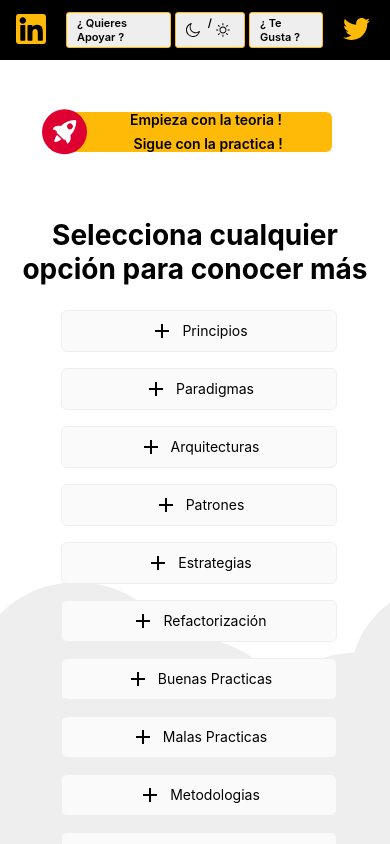
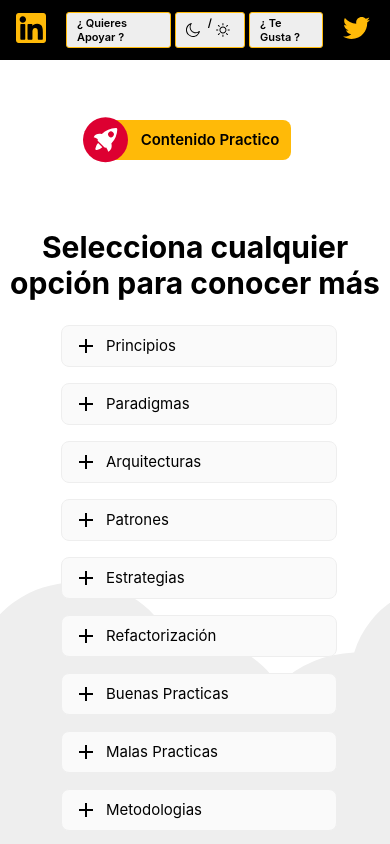
Before and after one commit to andresGarcia97/Links-De-Estudio, an Angular app: page / in a window 390 px wide. Shown: the top 844 px of the page. Built offline with nearby package versions, Linux system fonts and the light colour scheme.

Commit message:
style: se mejoran estilos para movil
feat: se añaden tipos de relaciones entre clases a ParadigmasComponent

```diff
--- a/src/app/app.component.html
+++ b/src/app/app.component.html
@@ -143,7 +143,7 @@
         </g>
       </g>
     </svg>
-    <span>Empieza con la teoria ! &nbsp;Sigue con la practica !</span>
+    <span>Contenido Practico</span>
   </div>
 
   <div class="content" role="main">
--- a/src/app/components/paradigmas/paradigmas.component.html
+++ b/src/app/components/paradigmas/paradigmas.component.html
@@ -25,6 +25,14 @@
       <svg class="material-icons" xmlns="http://www.w3.org/2000/svg" width="24" height="24" viewBox="0 0 24 24">
         <path d="M19 13h-6v6h-2v-6H5v-2h6V5h2v6h6v2z" /></svg>
       <span>Pilares POO</span>
+    </div>
+
+    <div class="card card-small"
+      (click)="linkReferencia('composicion','https://www.seas.es/blog/informatica/agregacion-vs-composicion-en-diagramas-de-clases-uml/')"
+      tabindex="0">
+      <svg class="material-icons" xmlns="http://www.w3.org/2000/svg" width="24" height="24" viewBox="0 0 24 24">
+        <path d="M19 13h-6v6h-2v-6H5v-2h6V5h2v6h6v2z" /></svg>
+      <span>Relaciones</span>
     </div>
 
     <div class="card card-small"
@@ -87,17 +95,33 @@
     <pre *ngSwitchCase="'imperativo'">  - Funcional -> la base son las funciones que se pueden concatenar para formar estructuras o usarse como argumentos </pre>
     <pre *ngSwitchCase="'imperativo'">  - Logica -> la base es la matematica y su logica para predecir el resultado</pre>
 
-    <pre *ngSwitchCase="'poo'">- Alta integración Bajo acoplamiento</pre>
+    <pre *ngSwitchCase="'poo'">- Alta integridad, Bajo acoplamiento</pre>
     <pre *ngSwitchCase="'poo'">- Mejora la abstracción de los problemas al acercarlos a lo cotidiano </pre>
-    <pre *ngSwitchCase="'poo'">- Clases      -> abstracciones de la realidad </pre>
-    <pre *ngSwitchCase="'poo'">- Objetos     -> instancias de una clase </pre>
-    <pre *ngSwitchCase="'poo'">- Propiedades -> atributos o caracteristicas de un objeto</pre>
-    <pre *ngSwitchCase="'poo'">- Metodos     -> comportamientos o acciones de un objeto</pre>
+    <pre *ngSwitchCase="'poo'"> - Clases      -> abstracciones de la realidad, convertidas en plantillas </pre>
+    <pre *ngSwitchCase="'poo'"> - Objetos     -> instancia de una clase, con propiedades unicas </pre>
+    <pre *ngSwitchCase="'poo'"> - Propiedades -> atributos o caracteristicas de un objeto</pre>
+    <pre *ngSwitchCase="'poo'"> - Metodos     -> comportamientos o acciones de un objeto</pre>
 
     <pre *ngSwitchCase="'pooPilares'">- Encasulapción -> todas las propiedades del objeto son solo del objeto ó de la clase </pre>
-    <pre *ngSwitchCase="'pooPilares'">- Abstracción -> las acciones son publicas pero su complejidad esta oculta</pre>
-    <pre *ngSwitchCase="'pooPilares'">- Herencia -> los hijos tienen acceso a los metodos y atributos del padre, además de las propias </pre>
-    <pre *ngSwitchCase="'pooPilares'">- Polimorfismo -> cada objeto se puede comportar diferente, aunque tenga una misma base </pre>
+    <pre *ngSwitchCase="'pooPilares'">- Abstracción   -> las acciones son publicas pero su complejidad esta oculta; todos necesitan el que, más no interesa el como </pre>
+    <pre *ngSwitchCase="'pooPilares'">- Herencia      -> los hijos tienen acceso a los metodos y atributos del padre, además de las propias, pero el padre no conoce a sus hijos </pre>
+    <pre *ngSwitchCase="'pooPilares'">- Polimorfismo  -> cada objeto se puede comportar diferente, aunque tenga una misma base, solamente cambiando la instancia </pre>
+
+    <pre *ngSwitchCase="'composicion'">- La Agregación y la Composición, Son 2 tipos diferentes de relaciones entre clases </pre>
+    <pre *ngSwitchCase="'composicion'">- En los diagramas UML se suele representar por medio de un diamante con o sin relleno, ubicado en la clase contenedora </pre>
+    <pre *ngSwitchCase="'composicion'"></pre>
+    <pre *ngSwitchCase="'composicion'"> - Agregación -> Indica que una clase es parte de otra, y que los componentes pueden ser compartidos por otros </pre>
+    <pre *ngSwitchCase="'composicion'">  - La destrucción del compuesto no neceriamente indica la destrucción de los componentes </pre>
+    <pre *ngSwitchCase="'composicion'">  - Se suele representar mediante un diamante sin relleno en UML</pre>
+    <pre *ngSwitchCase="'composicion'">  - Cualquier Empresa Tiene 0..* Clientes, los clientes y la empresa pueden vivir independientemente el uno del otro </pre>
+    <pre *ngSwitchCase="'composicion'"></pre>
+    <pre *ngSwitchCase="'composicion'"> - Composición -> La clase contenida y el contenedor deben tener los mismmos ciclos de vida </pre>
+    <pre *ngSwitchCase="'composicion'">  - Los objetos contenidos son solamente del objeto contenedor, si este se destruye, todos sus componentes tambien </pre>
+    <pre *ngSwitchCase="'composicion'">  - Su representación en UML se da mediante un diamante con relleno </pre>
+    <pre *ngSwitchCase="'composicion'">  - Una Empresa tiene 1..* Empleados, si NO existe una empresa, NO pueden existir sus empleados </pre>
+    <pre *ngSwitchCase="'composicion'"></pre>
+    <pre *ngSwitchCase="'composicion'">- En cuestion de codigo ambas relaciones no se diferencian entre si (en la mayoria de lenguajes) </pre>
+    <pre *ngSwitchCase="'composicion'">- La principal diferencia es a nivel conceptual, donde esta si puede ayudar a entender mejor el problema y su modelado </pre>
 
     <pre *ngSwitchCase="'pooStatic'">- Metodos o atributos que pertenecen a la clase y no a un objeto como tal</pre>
     <pre *ngSwitchCase="'pooStatic'">- Son accesibles de manera global, por lo que hay que tener cuidado con su uso </pre>
--- a/src/styles.css
+++ b/src/styles.css
@@ -263,7 +263,10 @@ svg.material-icons:not(:last-child) {
   font-weight: 600;
   border: none;
   width: auto;
-  min-width: 30%;
+  display: flex;
+  flex-direction: row;
+  justify-content: center;
+  align-items: center;
   position: relative;
 }
 
@@ -444,11 +447,15 @@ svg#clouds {
 
 @media screen and (max-width: 640px) {
 
-  .card.highlight-card span {
-    margin-left: 72px;
+  .card.highlight-card {
+    width: max-content;
   }
 
-  .card.card-small {
+  .card.card.highlight-card span {
+    margin-left: 45px;
+  }
+
+  .card.card-small:not(.card.highlight-card) {
     height: 16px;
     width: 250px;
   }
@@ -466,7 +473,28 @@ svg#clouds {
 
 }
 
-@media screen and (max-width: 575px) {
+@media screen and (max-width: 580px) {
+
+  :root{
+    font-size: 15px;
+  }
+
+  .card {
+    border-radius: 8px;
+    justify-content: left;
+  }
+
+  .card-container .card-container .card.card-small {
+    justify-content: center;
+  }
+
+  .card.highlight-card {
+    width: max-content;
+  }
+
+  .card.card.highlight-card span {
+    margin-left: 30px;
+  }
 
   svg#rocket {
     width: 45px;
@@ -485,7 +513,8 @@ svg#clouds {
   }
 
   .window::before {
-    margin-top: 1px;
+    top: -2px;
+    margin-top: 2px;
   }
 
 }
```
